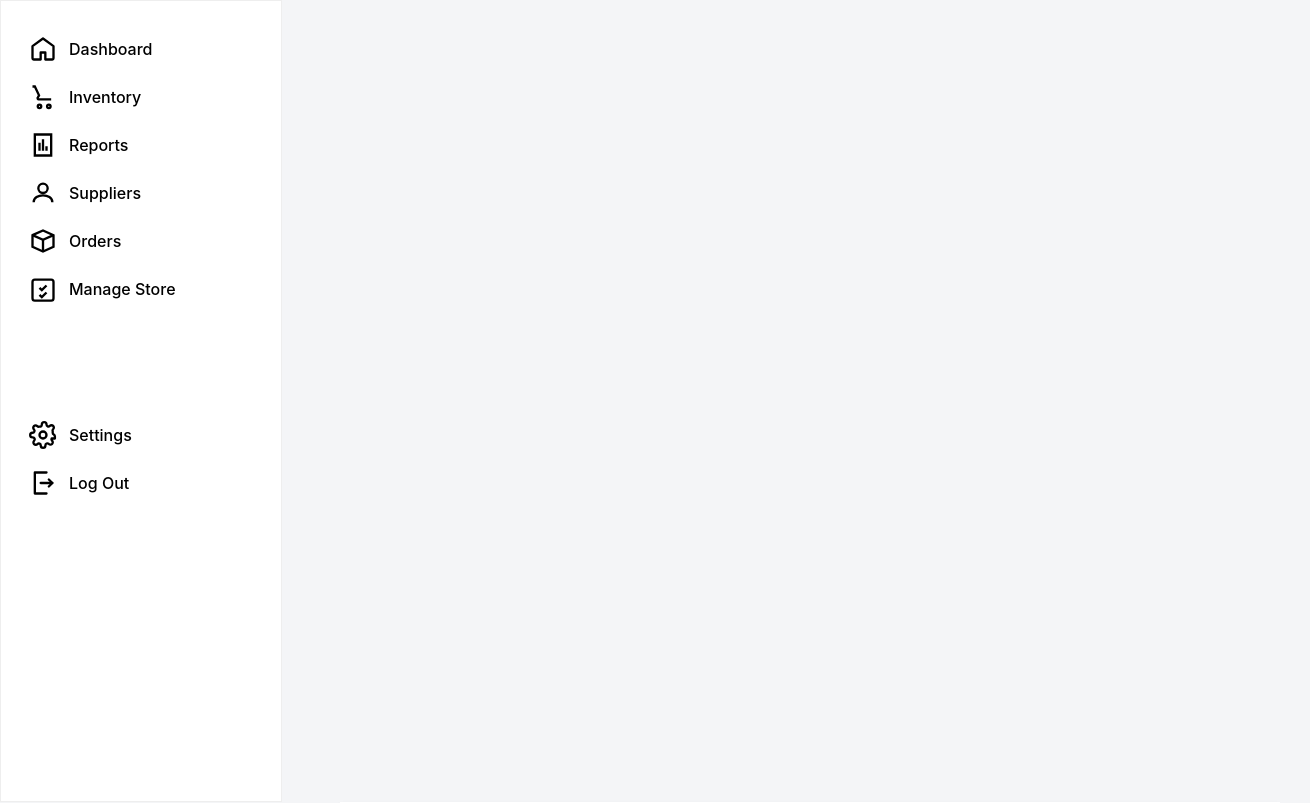
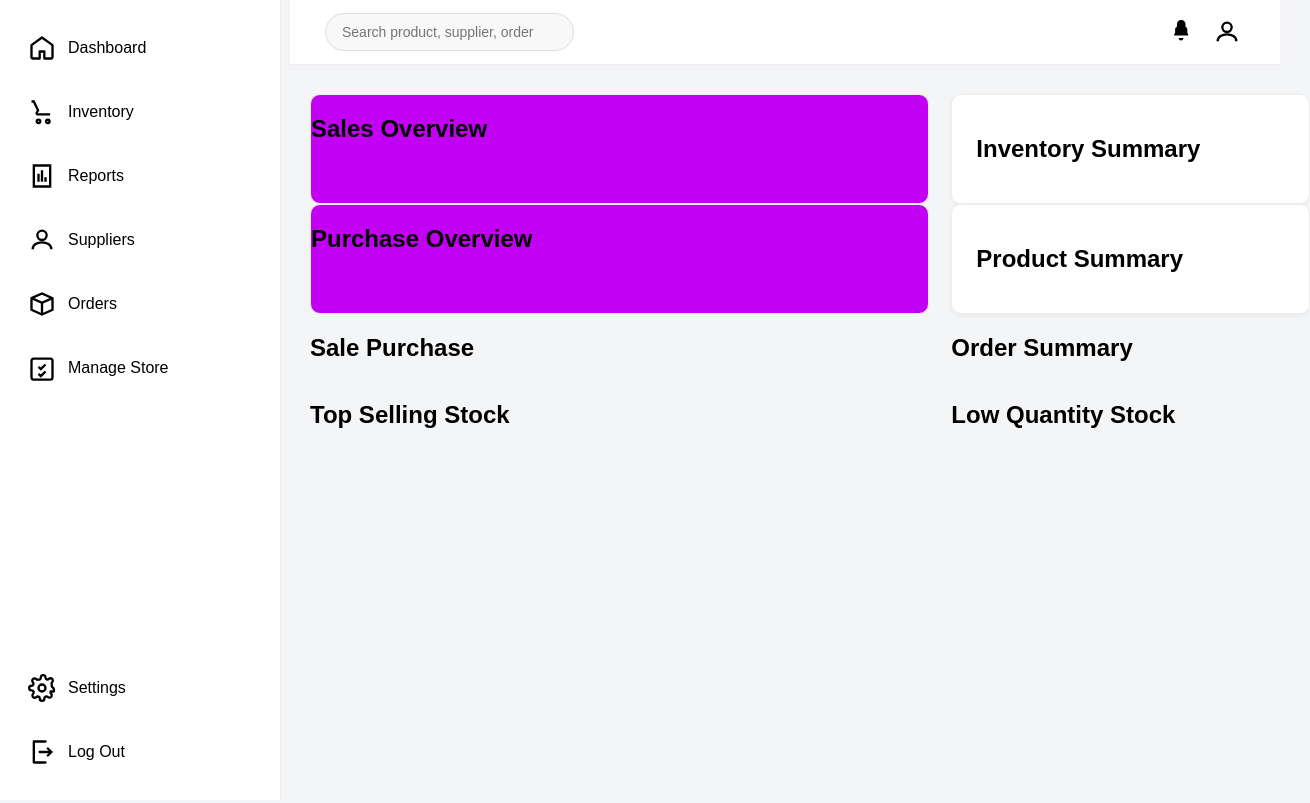
Before and after one commit to Nope0323/zeus_fullstack_summer, a React app in the folder capstone-project/frontend/: page / in a window 1280 px wide. Shown: the top 803 px of the page, 1310 px wide, since content can reach past the window. Built offline with nearby package versions, Linux system fonts and the light colour scheme; the HTML template or start-up script is replaced by a standard one.

Commit message:
grid sales

```diff
--- a/capstone-project/frontend/src/App.tsx
+++ b/capstone-project/frontend/src/App.tsx
@@ -12,11 +12,13 @@ function App() {
           rel="stylesheet"
         />
       </Helmet>
-      <div>
 
-        <Sidebar />
-        <Header />
-        <main>
+      <div className="layout-container">
+        <Sidebar style={{ gridArea: "sidebar" }} />
+        <Header style={{ gridArea: "header" }} />
+        <main  style={{ gridArea: "main" }} >
+          <div className="main-content">
+
             <div className="sales">
               <h2>Sales Overview</h2>
             </div>
@@ -47,6 +49,7 @@ function App() {
             <div className="graph-summary">
               <h2>Low Quantity Stock</h2>
             </div>
+          </div>
         </main>
       </div>
 
--- a/capstone-project/frontend/src/header/header.tsx
+++ b/capstone-project/frontend/src/header/header.tsx
@@ -1,13 +1,18 @@
-import"../styles/header.css";
-import{
+import "../styles/header.css";
+import {
   UserCircleIcon,
-NotificationIcon
-}from"../icons/icons.jsx";
-export default function Header() {
+  NotificationIcon,
+} from "../icons/icons.jsx";
+import type { CSSProperties } from "react";
+
+type HeaderProps = {
+  style?: CSSProperties;
+};
+
+const Header = ({ style }: HeaderProps) => {
   return (
-    <header className="header">
+    <header className="header" style={style}>
       <div className="search-side">
-
         <input
           type="text"
           className="search"
@@ -19,10 +24,12 @@ export default function Header() {
         <div className="notificationIcon">
           <NotificationIcon />
         </div>
-            <div className="sidebar--item userCircleIcon">
-                <UserCircleIcon/>
+        <div className="sidebar-item userCircleIcon">
+          <UserCircleIcon />
         </div>
       </div>
     </header>
   );
-}
+};
+
+export default Header;
--- a/capstone-project/frontend/src/sidebar/sidebar.tsx
+++ b/capstone-project/frontend/src/sidebar/sidebar.tsx
@@ -7,53 +7,59 @@ import {
   ReportsIcon,
   OrdersIcon,
   SettingsIcon,
-  LogoutIcon
+  LogoutIcon,
 } from "../icons/icons.jsx";
+import type { CSSProperties } from "react";
 
-export default function Sidebar() {
+type SidebarProps = {
+  style?: CSSProperties;
+};
+
+const Sidebar = ({ style }: SidebarProps) => {
   return (
-    <aside className="sidebar-left">
+    <aside className="sidebar-left" style={style}>
       <div className="menu-items">
         <div className="menu-item">
           <DashboardIcon />
           <a href="/dashboard" className="sidebar-link">Dashboard</a>
         </div>
-
         <div className="menu-item">
           <InventoryIcon />
-            <a href="/dashboard" className="sidebar-link">Inventory</a>
+          <a href="/inventory" className="sidebar-link">Inventory</a>
+        </div>
+        <div className="menu-item">
+          <ReportsIcon />
+          <a href="/reports" className="sidebar-link">Reports</a>
+        </div>
+        <div className="menu-item">
+          <UserCircleIcon />
+          <a href="/suppliers" className="sidebar-link">Suppliers</a>
+        </div>
+        <div className="menu-item">
+          <OrdersIcon />
+          <a href="/orders" className="sidebar-link">Orders</a>
+        </div>
+        <div className="menu-item">
+          <ManageStoreIcon />
+          <a href="/store" className="sidebar-link">Manage Store</a>
+        </div>
       </div>
 
-          <div className="menu-item">
-            <ReportsIcon />
-            <a href="/dashboard" className="sidebar-link">Reports</a>
+      <div></div>
+
+      <div className="menu-items settings-items">
+        <div className="sidebar-item">
+          <SettingsIcon />
+          <a href="/settings" className="sidebar-link">Settings</a>
         </div>
-
-          <div className="menu-item">
-            <UserCircleIcon />
-            <a href="/dashboard" className="sidebar-link">Suppliers</a>
-          </div>
-
-          <div className="menu-item">
-            <OrdersIcon />
-            <a href="/dashboard" className="sidebar-link">Orders</a>
-          </div>
-
-          <div className="menu-item">
-            <ManageStoreIcon />
-            <a href="/dashboard" className="sidebar-link">Manage Store</a>
-          </div>
-        </div>
-        <div className="settings-items menu-items">
-          <div className="settings-item sidebar-item">
-            <SettingsIcon />
-            <a href="/dashboard" className="sidebar-link">Settings</a>
-          </div>
-          <div className="settings-item sidebar-item">
+        <div className="sidebar-item">
           <LogoutIcon />
-            <a href="/dashboard" className="sidebar-link">Log Out</a>
+          <a href="/logout" className="sidebar-link">Log Out</a>
         </div>
       </div>
     </aside>
+
   );
-}
+};
+
+export default Sidebar;
--- a/capstone-project/frontend/src/styles/header.css
+++ b/capstone-project/frontend/src/styles/header.css
@@ -2,19 +2,17 @@
   display: flex;
   align-items: center;
   justify-content: space-between;
-  margin-top:0;
-  left:0;
-  right: 0;
 
-  height: 100px;
-  margin-left: 340px;
-  padding: 0px 35px;
-  background:#FFFFFF;
-  border:1px;
-  border-color:#EEEEEE ;
-  box-shadow: 0 2px 5px rgba(0,0,0,0.05);
-  z-index: 100;
+  height: 64px;
+  padding: 0 35px;
+
+  background: #ffffff;
+  border-bottom: 1px solid #eeeeee;
+  box-shadow: 0 2px 5px rgba(249, 171, 171, 0.05);
+
+
 }
+
 
 .search {
   width: 100%;
--- a/capstone-project/frontend/src/styles/main.css
+++ b/capstone-project/frontend/src/styles/main.css
@@ -6,71 +6,57 @@ body {
   margin: 0;
   background: #F4F5F7;
 }
-.container-big {
-  display: flex;
-}
-.big-container {
-  width: 280px;
-  height: 100vh;
-
-  display: grid;
-  grid-template-columns: 1fr;
-  grid-template-rows: repeat(6, auto);
-  align-content: start ;
-
-  background: white;
-  border:1px solid #eee;
-  opacity: 1;
-  top:0;
-  left:0;
-
-  grid-gap: 50px;
-  /* grid: column gap 50px; ; */
-  justify-content: space-between;
-  align-items: center;
-}
-
-main {
-  margin-left: 360px;
-  /* margin-right: 20px;  */
-  padding: 8px;
-  padding-top: 120px;
-  min-height: 100vh;
-  display: flex;
-  flex-wrap:wrap ;
-  gap: 32px;
-}
 
 .sales {
   width: 100%;
-  max-width: 1100px;
-  min-width:320px;
-  height: 163px;
+  min-width: 0;
+  /* padding: 20px 24px; */
+  background: #c200f3;
+  border: 1px solid #eee;
+  border-radius: 10px;
+}
+.summary {
+  background: #fff;
   padding: 20px 24px;
-  background: #fff;
   border: 1px solid #eee;
   border-radius: 10px;
   box-shadow: 0 2px 5px rgba(0,0,0,0.05);
+  /* GRID-Д ЧУХАЛ */
+  width: 100%;
+  min-width: 160px;
+  /* дотор layout */
   display: flex;
   flex-direction: column;
   gap: 12px;
 }
 
-.summary {
+.layout-container {
+  display: grid;
+  grid-template-columns: 280px 1fr;
+  grid-template-rows: 64px 1fr;
+  grid-template-areas:
+  "sidebar header "
+  "sidebar main";
+
+  column-gap: 10px;
+  row-gap: 10px;
+  main{padding: 20px;}
   width: 100%;
-  max-width: 600px;
-  min-width: 320px;
-  height: 163px;
-  padding: 20px 24px;
-  background: #fff;
-  border: 1px solid #eee;
-  border-radius:10px;
-  box-shadow: 0 2px 5px rgba(0,0,0,0.05);
-  display: flex;
-  flex-direction: column;
-  gap: 12px;
+  min-height: 100vh;
+
+.main-content {
+  display: grid;
+  grid-template-columns: 2fr 1fr;
+  grid-template-areas:
+  "sales sales"
+  "summary summary";
+  column-gap: 24px;
+  /* row-gap: 24px;
+  padding: 20px;  */
+  /* gap: 24px; */
+  /* grid-auto-rows: 1fr; */
 }
-
+/*
  .graph-sale {
   width: 100%;
   max-width: 1100px;
@@ -98,4 +84,4 @@ main {
   display: flex;
   flex-direction: column;
   gap: 12px;
- }
+ } */
--- a/capstone-project/frontend/src/styles/sidebar.css
+++ b/capstone-project/frontend/src/styles/sidebar.css
@@ -1,94 +1,56 @@
+
 *::before,
 *::after {
   box-sizing: border-box;
 }
- /* .sidebar-left {
-  position: fixed;
-  width: 280px;
-  height: 100vh;
-  flex-direction: column;
-  display: flex;
-  justify-content: space-between;
-  top:0;
-  left:0;
-  padding:24px;
-  background: white;
-  border:1px solid #eee;
-  opacity: 1;
-} */
-/*
-  .sidebar-left {
-    width: 140px;
-  }
-  .main-content {
-    margin-left: 72px;
-  }
-} */
-.sidebar-left{
+
+.sidebar-left {
   width: 280px;
   height: 100vh;
 
   display: grid;
-  grid-template-columns: 1fr;
-  grid-template-rows: repeat(6, auto);
-  align-content: start ;
+  grid-template-rows: auto 1fr auto;
+  align-content: start;
 
   background: white;
-  border:1px solid #eee;
-  opacity: 1;
-  top:0;
-  left:0;
+  border-right: 1px solid #eee;
+}
+.menu-items {
+  display: grid;
+  row-gap: 16px;
+  padding: 24px;
+}
+.menu-item,
+.sidebar-item {
+  display: flex;
+  align-items: center;
+  gap: 12px;
 
-  grid-gap: 50px;
-  /* grid: column gap 50px; ; */
-  justify-content: space-between;
-  align-items: center;
+  padding: 10px 4px;
+  font-size: 16px;
+  color: #000;
+  cursor: pointer;
 }
+
+.sidebar-item svg {
+  flex-shrink: 0;
+  stroke: #000;
+}
+.sidebar-link {
+  text-decoration: none;
+  color: #000;
+  font-size: 16px;
+  font-weight: 500;
+}
+
+
 
 @media (max-width: 768px) {
   .sidebar-left {
     width: 72px;
-    padding: 16px;
+  }
+
+  .sidebar-link {
+    display: none; /* icon-only */
   }
 }
-
-
-/* menu-sidebar */
-.menu-items{
-  padding-top: 24px;
-  padding-right: 24px;
-  padding-bottom: 24px;
-  padding-left: 24px;
-}
-/* items= icon+texts */
-.sidebar-item {
-  display: flex;
-  align-items: center;
-  gap: 12px;
-  padding: 10px 4px;
-  font-size: 18px;
-  color: #000000;
-  cursor: pointer;
-}
-.menu-item{
-  display: flex;
-  align-items: center;
-  gap: 12px;
-  padding: 10px 4px;
-  font-size: 18px;
-  color: #000000;
-  cursor: pointer;
-}
-
-/* items= icon+texts */
-
-.sidebar-item svg {stroke: #000000; flex-shrink: 0;}
-
-.sidebar-link {
-  text-decoration: none;
-  color: #000000;
-  font-family: Inter;
-  font-size: 16px;
-  font-weight: 500;
-
-}
```
Also changed, not shown: capstone-project/frontend/src/icons/icons.d.ts (added, +12 -0 lines). Lines whose indentation alone changed are shown as unchanged.
